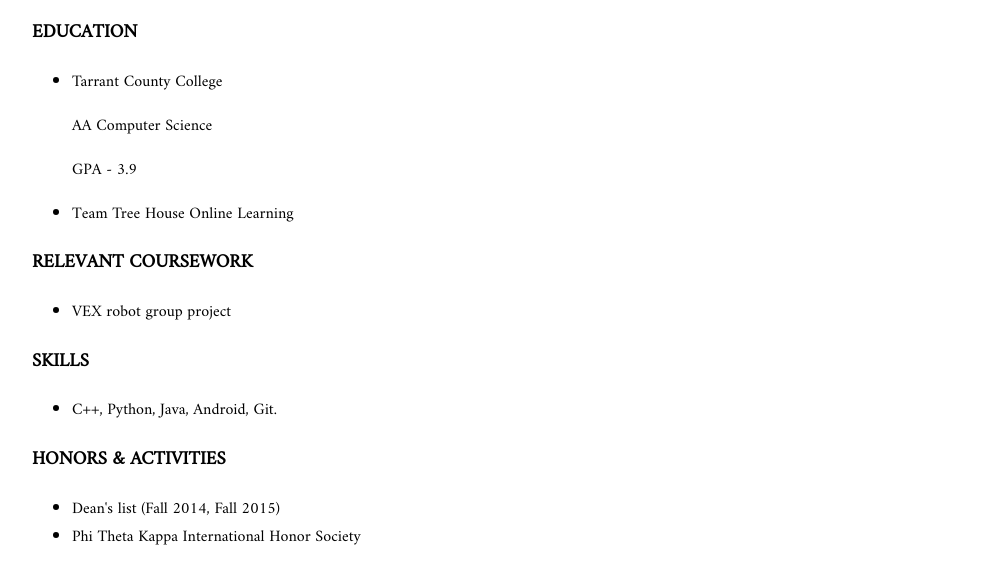
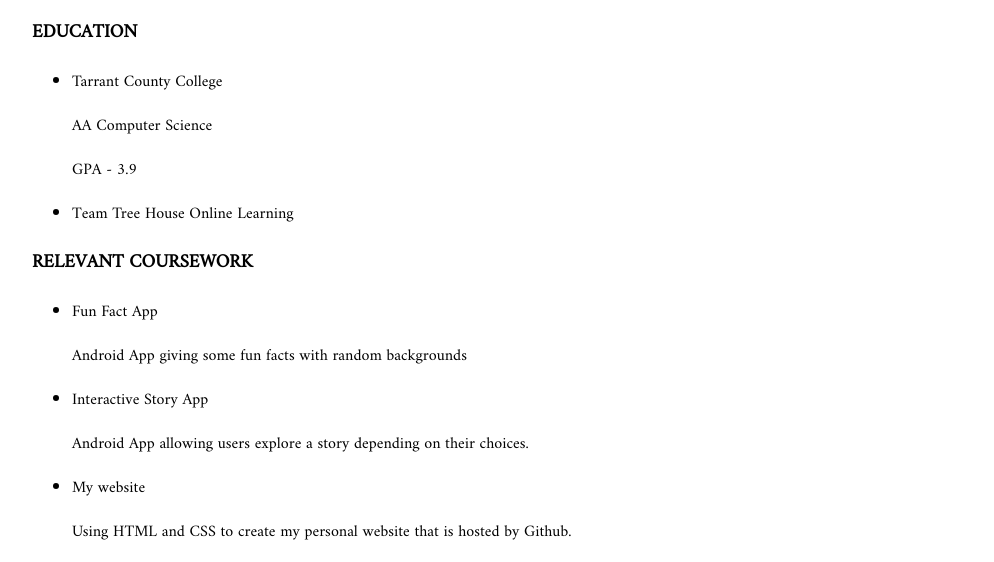
Before and after one commit to bi0h4ck/bi0h4ck.github.io, a plain HTML site: page resume.html in a window 1280 px wide. Shown: the part 476-1038 px from the top of the page, without its empty margins (138-1132 px from the left). Drawn offline with Linux system fonts and the light colour scheme; a web font is replaced by a local one.

Commit message:
update my resume

```diff
--- a/resume.html
+++ b/resume.html
@@ -44,7 +44,12 @@
 					</ul>
 				<h3>RELEVANT COURSEWORK</h3>
 					<ul>
-						<li>VEX robot group project</li>
+						<li>Fun Fact App</li>
+							<p>Android App giving some fun facts with random backgrounds</p>
+						<li>Interactive Story App</li>
+							<p>Android App allowing users explore a story depending on their choices.
+						<li>My website</li>
+							<p>Using HTML and CSS to create my personal website that is hosted by Github.
 					</ul>
 				<h3>SKILLS</h3>
 					<ul>
```
